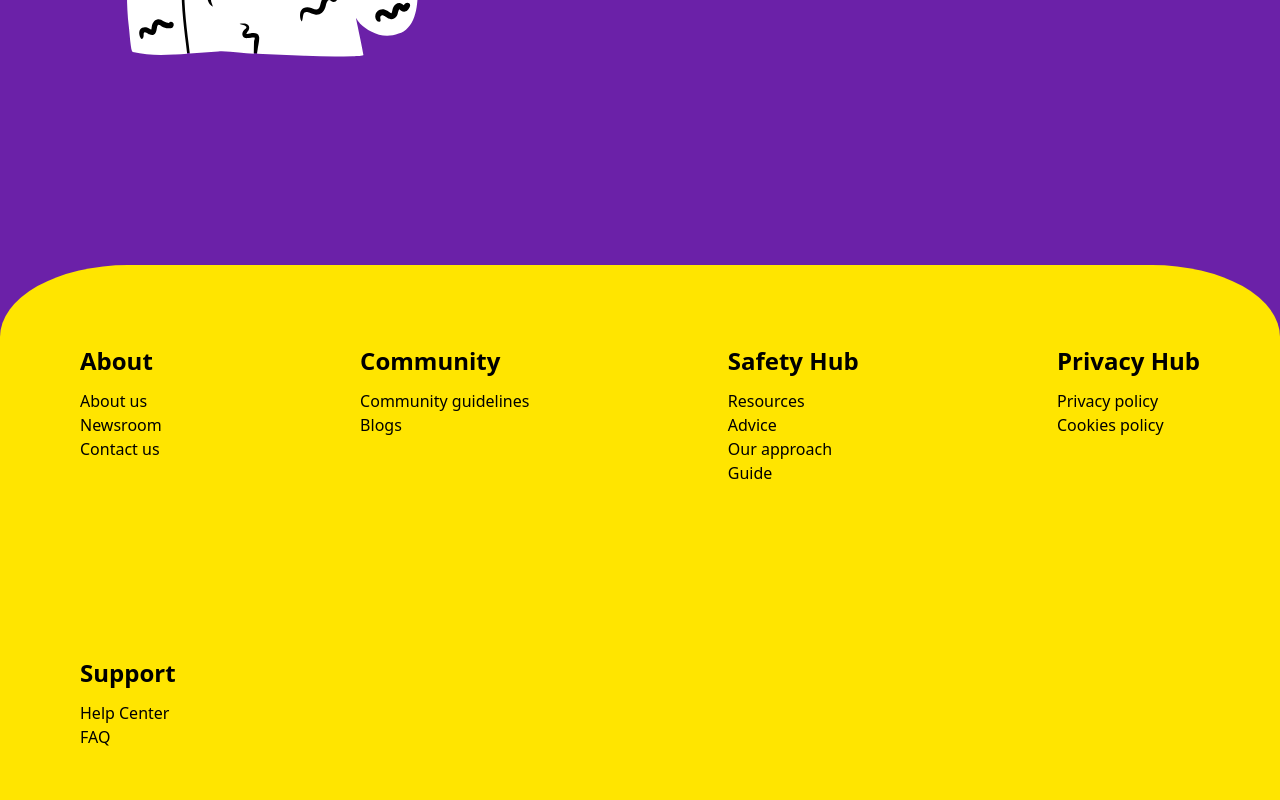
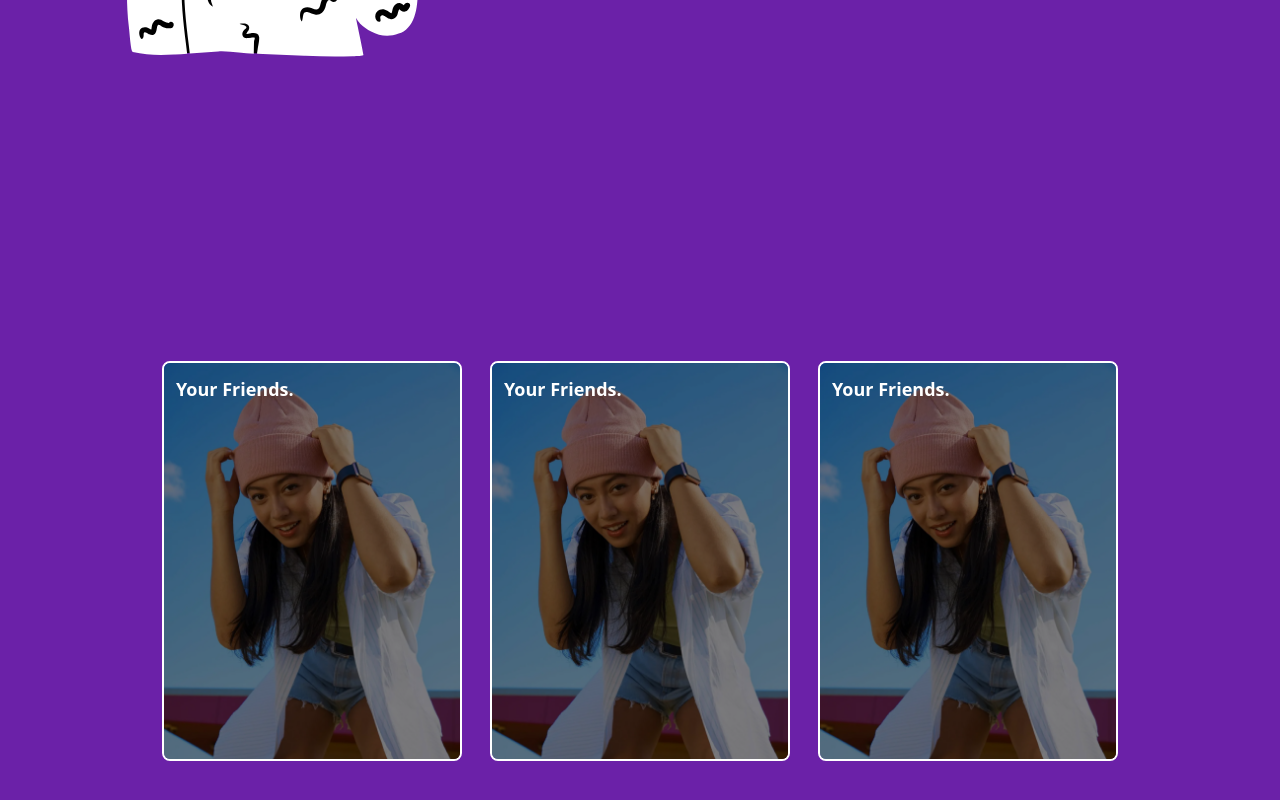
Before and after one commit to mdansarijaved/Reflectify, a Next.js app: page / in a window 1280 px wide. Shown: the part 1988-2788 px from the top of the page. Built offline with nearby package versions, Linux system fonts and the light colour scheme; a web font is replaced by a local one.

Commit message:
ADDED CARDS

```diff
--- a/src/components/Header.jsx
+++ b/src/components/Header.jsx
@@ -5,7 +5,7 @@ import Image from 'next/image'
 
 export default function Header() {
     return (
-        <main className='bg-black/20 p-4 sticky top-0'>
+        <main className=' p-4 sticky top-0'>
             <header className='flex  items-center '>
                 <button>
                     <AiOutlineMenu className='text-4xl text-[#FFe34a]    ' />
--- /dev/null
+++ b/src/components/Landing4.jsx
@@ -0,0 +1,30 @@
+import Image from 'next/image'
+
+export default function Landing4() {
+    return (
+        <>
+            <div className="flex bg-purple-800 justify-center items-center gap-7 py-24">
+                <div className="w-[300px] h-[400px] border-2 border-white rounded-lg overflow-clip relative isolate ">
+                    <Image src={'/images/mainGirl.webp'} alt='maingirl' width={300} height={400} className='absolute  top-0 left-0 -z-10 ' />
+                    <div className='bg-black/50 hover:bg-black/0 delay-100 w-full h-full text-white text-lg font-semibold'>
+                       <p className='p-3'>Your Friends.</p>
+                    </div>
+                </div>
+                <div className="w-[300px] h-[400px] border-2 border-white rounded-lg overflow-clip relative isolate ">
+                    <Image src={'/images/mainGirl.webp'} alt='maingirl' width={300} height={400} className='absolute  top-0 left-0 -z-10 ' />
+                    <div className='bg-black/50 hover:bg-black/0 delay-100 w-full h-full text-white text-lg font-semibold'>
+                       <p className='p-3'>Your Friends.</p>
+                    </div>
+                </div>
+                <div className="w-[300px] h-[400px] border-2 border-white rounded-lg overflow-clip relative isolate ">
+                    <Image src={'/images/mainGirl.webp'} alt='maingirl' width={300} height={400} className='absolute  top-0 left-0 -z-10 ' />
+                    <div className='bg-black/50 hover:bg-black/0 delay-100 w-full h-full text-white text-lg font-semibold'>
+                       <p className='p-3'>Your Friends.</p>
+                    </div>
+                </div>
+
+
+            </div>
+        </>
+    )
+}
--- a/src/pages/index.jsx
+++ b/src/pages/index.jsx
@@ -6,6 +6,7 @@ import Landing from '@/components/Landing';
 import Footer from '@/components/Footer';
 import Landing2 from '@/components/Landing2';
 import Landing3 from '@/components/Landing3';
+import Landing4 from '@/components/Landing4';
 const inter = Inter({ subsets: ['latin'] })
 
 export default function Home() {
@@ -17,6 +18,7 @@ export default function Home() {
        <Landing/>
        <Landing2/>
        <Landing3/>
+       <Landing4 />
        <Footer/>
       </section>
 
```
Also changed, not shown: public/images/mainGirl.webp (added).
